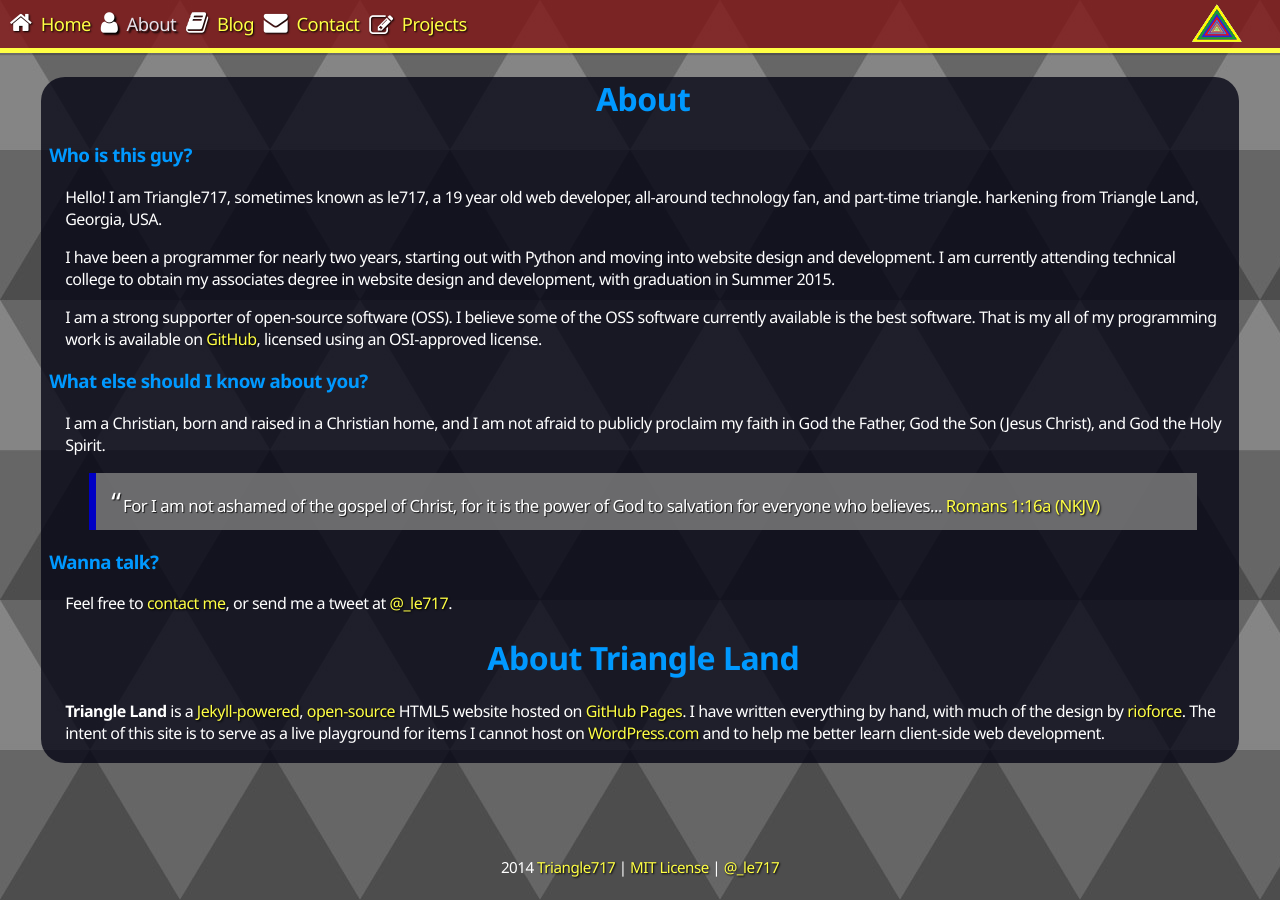
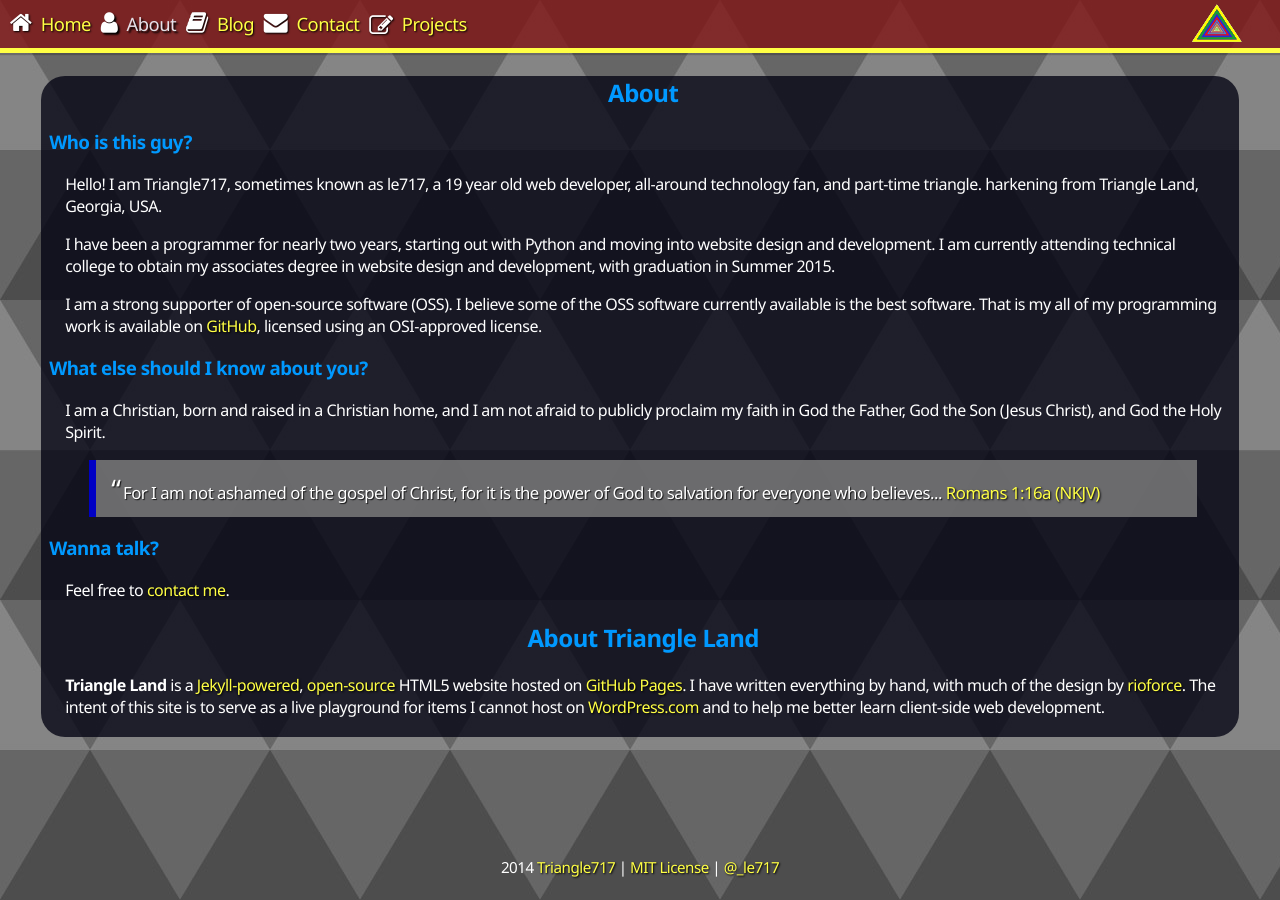
Before and after one commit to le717/le717.github.io, a Jekyll site: the page built from about/index.html, in a window 1280 px wide. Built offline with Jekyll 4.4.1, drawn with Linux system fonts in a browser that asks for light colours; nearby versions of some CDN libraries.

Commit message:
Back to h2

```diff
--- a/about/index.html
+++ b/about/index.html
@@ -4,7 +4,7 @@ title: About
 script: /js/about.js
 ---
 <div class="page-section">
-  <h1 class="text-center">About</h1>
+  <h2 class="text-center">About</h2>
 
   <h3>Who is this guy?</h3>
   <p>Hello! I am Triangle717, sometimes known as le717, a <span id="i-am-age"></span> year old web developer, all-around technology fan, and part-time triangle. harkening from Triangle Land, Georgia, USA.</p>
@@ -19,9 +19,9 @@ script: /js/about.js
   <blockquote>For I am not ashamed of the gospel of Christ, for it is the power of God to salvation for everyone who believes... <a target="_blank" href="http://bible.com/114/rom.1.16.nkjv">Romans 1:16a (NKJV)</a></blockquote>
 
   <h3>Wanna talk?</h3>
-<p>Feel free to <a href="/contact">contact me</a>, or send me a tweet at <a target="_blank" href="{{ site.author_twitter}}">@_le717</a>.</p>
+  <p>Feel free to <a href="/contact">contact me</a>.</p>
 
-  <h1 class="text-center">About Triangle Land</h1>
+  <h2 class="text-center">About Triangle Land</h2>
   <p><span class="text-bold">Triangle Land</span> is a <a target="_blank" href="http://jekyllrb.com/">Jekyll-powered</a>, <a target="_blank" href="{{ site.github.repository_url }}">open-source</a> HTML5 website hosted on <a target="_blank" href="https://pages.github.com">GitHub Pages</a>. I have written everything by hand, with much of the design by <a target="_blank" href="https://twitter.com/_rioforce">rioforce</a>. The intent of this site is to serve as a live playground for items I cannot host on <a target="_blank" href="{{ site.author_wp }}">WordPress.com</a> and to help me better learn client-side web development.</p>
 </div>
 
```
